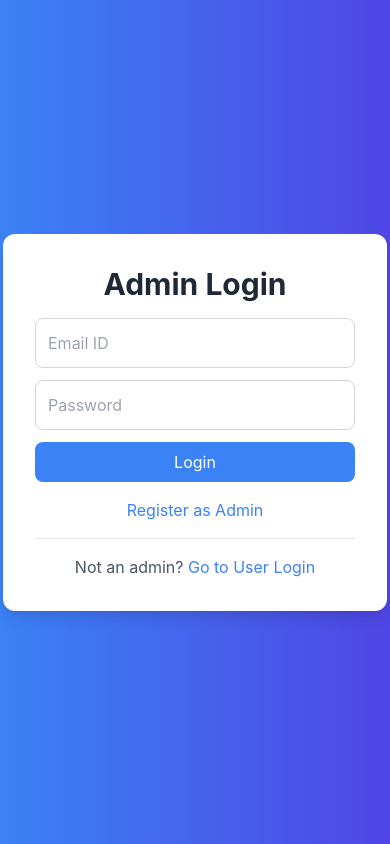
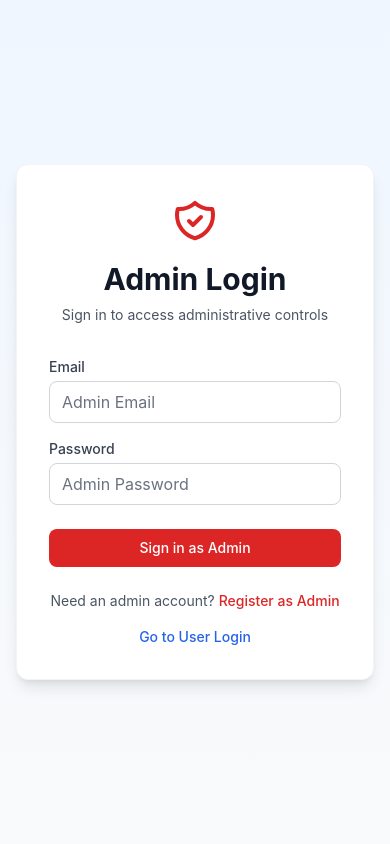
Before and after one commit to eacdc/chatbot-backend-v.4, a React (Create React App) app in the folder chatbot-frontend/: page /admin-login in a window 390 px wide. Built offline with nearby package versions, Linux system fonts and the light colour scheme.

Commit message:
Update chat background to cover entire chat area and improve AdminLogin mobile view

```diff
--- a/chatbot-frontend/src/components/AdminLogin.js
+++ b/chatbot-frontend/src/components/AdminLogin.js
@@ -7,7 +7,7 @@
   const [email, setEmail] = useState("");
   const [password, setPassword] = useState("");
   const [error, setError] = useState("");
-  const [loading, setLoading] = useState(false); // ✅ Loading state
+  const [loading, setLoading] = useState(false);
   const navigate = useNavigate();
 
   const handleLogin = async () => {
@@ -60,50 +60,102 @@
   };
 
   return (
-    <div className="flex justify-center items-center h-screen bg-gradient-to-r from-blue-500 to-indigo-600">
-      <div className="bg-white p-8 rounded-xl shadow-lg w-96">
-        <h2 className="text-3xl font-bold text-center text-gray-800 mb-4">Admin Login</h2>
+    <div className="min-h-screen flex items-center justify-center bg-gradient-to-b from-blue-50 to-gray-50 py-12 px-4 sm:px-6 lg:px-8">
+      <div className="max-w-md w-full space-y-8 bg-white p-8 rounded-xl shadow-lg border border-gray-100">
+        <div className="text-center">
+          <div className="flex justify-center">
+            <svg xmlns="http://www.w3.org/2000/svg" className="h-12 w-12 text-red-600" fill="none" viewBox="0 0 24 24" stroke="currentColor">
+              <path strokeLinecap="round" strokeLinejoin="round" strokeWidth={2} d="M9 12l2 2 4-4m5.618-4.016A11.955 11.955 0 0112 2.944a11.955 11.955 0 01-8.618 3.04A12.02 12.02 0 003 9c0 5.591 3.824 10.29 9 11.622 5.176-1.332 9-6.03 9-11.622 0-1.042-.133-2.052-.382-3.016z" />
+            </svg>
+          </div>
+          <h2 className="mt-4 text-3xl font-bold text-gray-900">
+            Admin Login
+          </h2>
+          <p className="mt-2 text-gray-600 text-sm">
+            Sign in to access administrative controls
+          </p>
+        </div>
 
-        {error && <p className="text-red-500 text-center mb-3">{error}</p>}
+        {error && (
+          <div className="bg-red-50 border-l-4 border-red-500 p-4 rounded-md">
+            <div className="flex items-center">
+              <div className="flex-shrink-0">
+                <svg xmlns="http://www.w3.org/2000/svg" className="h-5 w-5 text-red-500" viewBox="0 0 20 20" fill="currentColor">
+                  <path fillRule="evenodd" d="M10 18a8 8 0 100-16 8 8 0 000 16zM8.707 7.293a1 1 0 00-1.414 1.414L8.586 10l-1.293 1.293a1 1 0 101.414 1.414L10 11.414l1.293 1.293a1 1 0 001.414-1.414L11.414 10l1.293-1.293a1 1 0 00-1.414-1.414L10 8.586 8.707 7.293z" clipRule="evenodd" />
+                </svg>
+              </div>
+              <div className="ml-3">
+                <p className="text-sm text-red-700">{error}</p>
+              </div>
+            </div>
+          </div>
+        )}
 
+        <div className="mt-8 space-y-6">
+          <div className="rounded-md space-y-4">
+            <div>
+              <label htmlFor="email" className="block text-sm font-medium text-gray-700 mb-1">Email</label>
               <input
+                id="email"
                 type="email"
-          placeholder="Email ID"
-          className="w-full p-3 border border-gray-300 rounded-lg mb-3 focus:outline-none focus:ring-2 focus:ring-blue-500"
+                placeholder="Admin Email"
+                className="appearance-none rounded-lg relative block w-full px-3 py-2 border border-gray-300 placeholder-gray-500 text-gray-900 focus:outline-none focus:ring-2 focus:ring-red-500 focus:border-red-500 focus:z-10 sm:text-sm"
                 value={email}
                 onChange={(e) => setEmail(e.target.value)}
                 required
               />
+            </div>
 
+            <div>
+              <label htmlFor="password" className="block text-sm font-medium text-gray-700 mb-1">Password</label>
               <input
+                id="password"
                 type="password"
-          placeholder="Password"
-          className="w-full p-3 border border-gray-300 rounded-lg mb-3 focus:outline-none focus:ring-2 focus:ring-blue-500"
+                placeholder="Admin Password"
+                className="appearance-none rounded-lg relative block w-full px-3 py-2 border border-gray-300 placeholder-gray-500 text-gray-900 focus:outline-none focus:ring-2 focus:ring-red-500 focus:border-red-500 focus:z-10 sm:text-sm"
                 value={password}
                 onChange={(e) => setPassword(e.target.value)}
                 required
               />
+            </div>
+          </div>
 
+          <div>
             <button
               onClick={handleLogin}
               disabled={loading}
-          className={`w-full text-white py-2 rounded-lg transition duration-300 ${
-            loading ? "bg-gray-400 cursor-not-allowed" : "bg-blue-500 hover:bg-blue-600"
-          }`}
+              className={`group relative w-full flex justify-center py-2 px-4 border border-transparent text-sm font-medium rounded-lg text-white ${
+                loading ? 'bg-red-400 cursor-not-allowed' : 'bg-red-600 hover:bg-red-700'
+              } focus:outline-none focus:ring-2 focus:ring-offset-2 focus:ring-red-500 transition-colors duration-200`}
             >
-          {loading ? "Logging in..." : "Login"}
+              {loading ? (
+                <span className="flex items-center">
+                  <svg className="animate-spin -ml-1 mr-3 h-5 w-5 text-white" xmlns="http://www.w3.org/2000/svg" fill="none" viewBox="0 0 24 24">
+                    <circle className="opacity-25" cx="12" cy="12" r="10" stroke="currentColor" strokeWidth="4"></circle>
+                    <path className="opacity-75" fill="currentColor" d="M4 12a8 8 0 018-8V0C5.373 0 0 5.373 0 12h4zm2 5.291A7.962 7.962 0 014 12H0c0 3.042 1.135 5.824 3 7.938l3-2.647z"></path>
+                  </svg>
+                  Signing in...
+                </span>
+              ) : (
+                'Sign in as Admin'
+              )}
             </button>
+          </div>
 
-        <p className="text-center mt-4">
-          <a href="/admin-register" className="text-blue-500 hover:underline">
+          <div className="flex flex-col space-y-4 text-center text-sm">
+            <p className="text-gray-600">
+              Need an admin account?{' '}
+              <a href="/admin-register" className="font-medium text-red-600 hover:text-red-500 transition-colors duration-200">
                 Register as Admin
               </a>
             </p>
 
-        <div className="border-t border-gray-200 mt-4 pt-4">
-          <p className="text-center text-gray-600">
-            Not an admin? <a href="/login" className="text-blue-500 hover:underline">Go to User Login</a>
+            <p>
+              <a href="/login" className="font-medium text-blue-600 hover:text-blue-500 transition-colors duration-200">
+                Go to User Login
+              </a>
             </p>
+          </div>
         </div>
       </div>
     </div>
@@ -111,4 +163,3 @@
 };
 
 export default AdminLogin;
-// Updated with link to user login
--- a/chatbot-frontend/src/components/ChatbotLayout.js
+++ b/chatbot-frontend/src/components/ChatbotLayout.js
@@ -660,7 +660,15 @@
         </div>
 
         {/* Chat Area */}
-        <div className="flex flex-col flex-1 overflow-hidden ml-0 lg:ml-72 transition-all duration-300 ease-in-out">
+        <div
+          className="flex flex-col flex-1 overflow-hidden ml-0 lg:ml-72 transition-all duration-300 ease-in-out"
+          style={{
+            backgroundImage: `url(${CHAT_BACKGROUND})`,
+            backgroundSize: 'cover',
+            backgroundPosition: 'center',
+            backgroundRepeat: 'no-repeat'
+          }}
+        >
           {/* Current chapter indicator */}
           {activeChapter && (
             <div className="bg-gradient-to-r from-blue-600 to-indigo-700 text-white px-4 py-3 shadow-sm flex justify-between items-center">
@@ -677,16 +685,10 @@
             </div>
           )}
 
-          {/* Messages Container - Add background image */}
+          {/* Messages Container - No background image here anymore */}
           <div
             className="flex-1 p-4 overflow-y-auto scrollbar-thin scrollbar-thumb-gray-300 scrollbar-track-gray-100"
-            style={{
-              scrollBehavior: 'smooth',
-              backgroundImage: `url(${CHAT_BACKGROUND})`,
-              backgroundSize: 'cover',
-              backgroundPosition: 'center',
-              backgroundRepeat: 'no-repeat'
-            }}
+            style={{ scrollBehavior: 'smooth' }}
           >
             {Array.isArray(chatHistory) && chatHistory.length > 0 ? (
               <div className="space-y-4">
```
Lines whose indentation alone changed are shown as unchanged.
